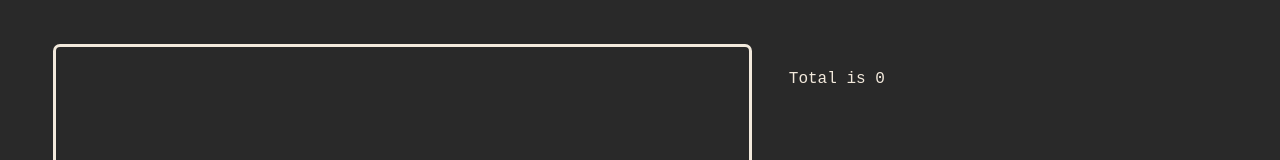
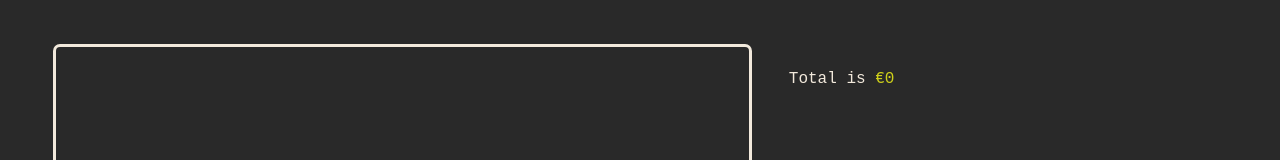
Before and after one commit to lukeconnolly2/Ai-Store, a React (Vite) app in the folder frontend/: page /cart in a window 1280 px wide. Shown: the part 185-345 px from the top of the page. Built offline with nearby package versions, Linux system fonts and the light colour scheme.

Commit message:
Small change

```diff
--- a/frontend/src/pages/Cart.jsx
+++ b/frontend/src/pages/Cart.jsx
@@ -17,7 +17,9 @@ export default function Cart() {
             <ProductPreview product={prod} />
           ))
         } </div>
-        <div className="h-full col-span-2 p-5">Total is {cartTotal()}</div>
+        <div className="h-full col-span-2 p-5">Total is
+          <span className="text-alt"> €{cartTotal()}</span>
+        </div>
       </div>
     </div>
   )
```
